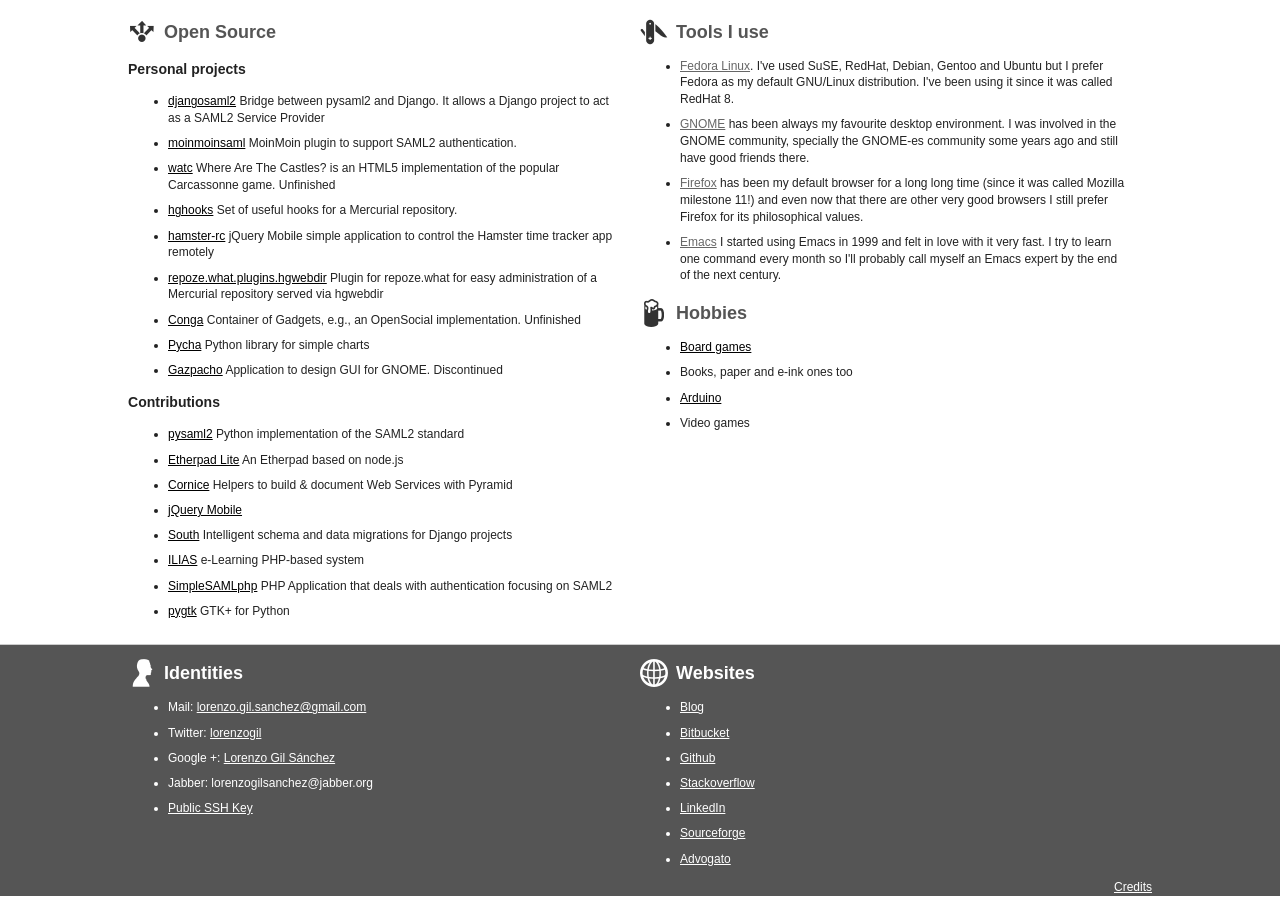
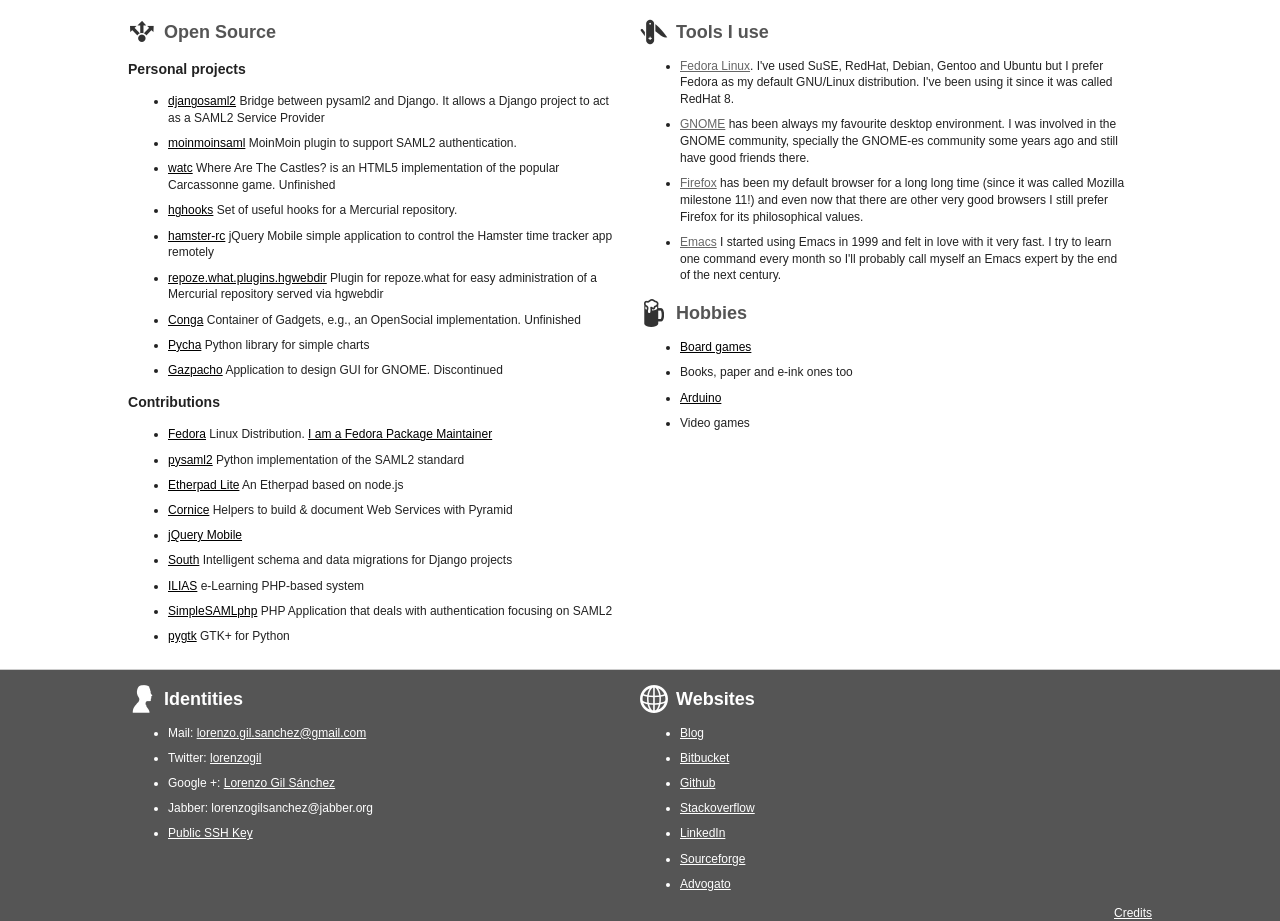
Before and after one commit to lorenzogil/lorenzogil.github.io, a plain HTML site: page index.html in a window 1280 px wide. Shown: the part 1007-1928 px from the top of the page. Before the commit the page ends 1903 px from the top, so only its background shows below. Drawn offline with Linux system fonts and the light colour scheme.

Commit message:
Add Fedora contributions

```diff
--- a/index.html
+++ b/index.html
@@ -158,6 +158,7 @@
 
         <h3>Contributions</h3>
         <ul>
+          <li><a href="http://fedoraproject.org/">Fedora</a> Linux Distribution. <a href="https://admin.fedoraproject.org/pkgdb/users/packages/lgs">I am a Fedora Package Maintainer</a></li>
           <li><a href="https://github.com/rohe/pysaml2">pysaml2</a> Python implementation of the SAML2 standard</li>
           <li><a href="https://github.com/Pita/etherpad-lite">Etherpad Lite</a> An Etherpad based on node.js</li>
           <li><a href="https://github.com/mozilla-services/cornice">Cornice</a> Helpers to build & document Web Services with Pyramid</li>
```
